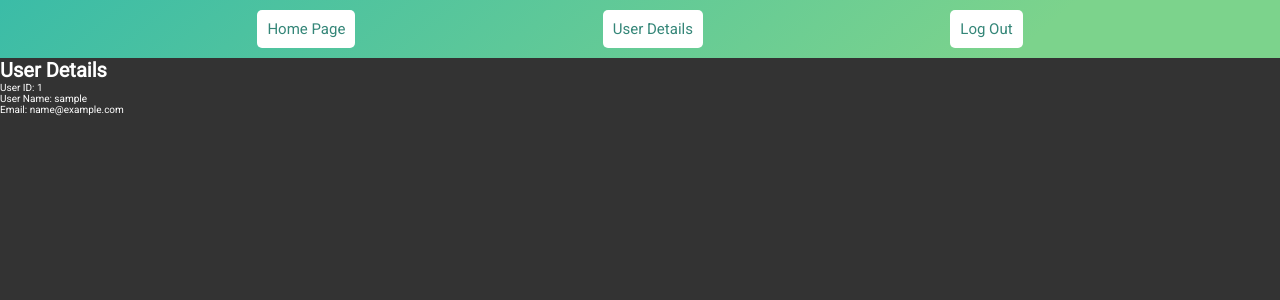
After one commit to Taylor-Rem/specs-capstone, a Flask app: page /user/1 in a window 1280 px wide. The commit adds this page. Shown: the top 300 px of the page. Run offline with Flask 2, Linux system fonts and the light colour scheme; the visitor is signed in with stand-in values (Sample User, id 1); data comes from the database, SQL or seed files in the repository.

Commit message:
user details page working, working on database configuration now

```diff
--- a/crud.py
+++ b/crud.py
@@ -1,20 +1,27 @@
-from model import db, User
+from model import db, connect_to_db, User, Story, Scene, Storyboard, Image
 
 def create_user(username, email, password):
   user = User(username=username, email = email, password=password)
   return user
 
-def get_user_by_id(user_id):
-  return User.query.get(user_id)
-
 def get_user_by_email(email):
   return User.query.filter(User.email == email).first()
 
-def get_user_by_username(username):
-  return User.query.filter(user.username == username).first()
+def create_story(user_id, story_name):
+  story = Story(user_id=user_id, story_name=story_name)
+  return story
 
-def log_out(user_id):
-  pass
+def create_scene(story_id, scene_description):
+  story = Scene(story_id=story_id, scene_description=scene_description)
+  return story
+
+def create_storyboard(scene_id, storyboard_description, is_favorite):
+  storyboard = Storyboard(scene_id=scene_id, storyboard_description=storyboard_description, is_favorite=is_favorite)
+  return storyboard
+
+def create_image(storyboard_id, prompt, url, description):
+  image = Image(storyboard_id=storyboard_id, prompt=prompt, url=url, description=description)
+  return image
 
 if __name__ == '__main__':
   from server import app
--- a/server.py
+++ b/server.py
@@ -1,4 +1,5 @@
 from flask import Flask, render_template, request, url_for, redirect, flash, session
+
 import crud
 from image_gen import create_custom_image
 from model import connect_to_db, db
@@ -8,11 +9,12 @@ app.secret_key = 'ai_overlords'
 
 @app.route('/')
 def homepage():
-  # if 'user' in session:
-  #   return render_template('homepage.html')
-  # else:
-  #   return render_template('register_login.html')
-  return render_template('register_login.html')
+  if 'email' in session:
+    email = session['email']
+    user = crud.get_user_by_email(email)
+    return render_template('homepage.html', user=user)
+  else:
+    return render_template('register_login.html')
 
 @app.route('/register', methods=['POST'])
 def register():
@@ -20,7 +22,6 @@ def register():
   email = request.form.get('email')
   password = request.form.get('password')
   confirm_password = request.form.get('confirm_password')
-  print(username)
   user = crud.get_user_by_email(email)
 
   if user:
@@ -31,8 +32,8 @@ def register():
     user = crud.create_user(username, email, password)
     db.session.add(user)
     db.session.commit()
-    flash('Account created! Please log in')
-    session['user'] = user
+
+    session['email'] = email
   return redirect('/')
 
 @app.route('/login', methods=['POST'])
@@ -44,10 +45,19 @@ def login():
   if not user:
     flash('that user does not exist. Please Register')
   else:
-    session['user'] = user
-    print(session['user'])
+    session['email'] = email
+  return redirect('/')
 
-  return redirect('/')
+@app.route('/logout')
+def logout():
+  del session['email']
+  flash('logged out')
+  return redirect ('/')
+
+@app.route('/user/<int:user_id>')
+def user(user_id):
+  user = crud.get_user_by_email(session['email'])
+  return render_template('user_details.html', user=user)
 
 # @app.route('/create_image', methods=['POST'])
 # def create_image():
--- a/static/base.css
+++ b/static/base.css
@@ -26,6 +26,26 @@ input {
   color: black;
   margin-bottom: 1rem;
 }
+nav {
+  display: flex;
+  justify-content: space-evenly;
+  background: linear-gradient(140deg, #3bbca7 0%, #7cd38c 80%);
+  padding: 1rem;
+}
+a {
+  text-decoration: none;
+  background-color: white;
+  border-radius: 5px;
+  padding: 1rem;
+  font-size: 1.5rem;
+  color: #348678;
+  transition: all 0.3s;
+}
+a:hover {
+  color: #224943;
+  transition: all 0.3s;
+  border-radius: 15px;
+}
 .welcome {
   text-align: center;
   margin-top: 5rem;
--- a/templates/base.html
+++ b/templates/base.html
@@ -15,6 +15,12 @@
     {% block head %}{% endblock %}
   </head>
   <body>
-    {% block body %}{% endblock %}
+    {% if 'email' in session %}
+    <nav>
+      <a href="{{ url_for('homepage') }}">Home Page</a>
+      <a href="{{ url_for('user', user_id=user.user_id) }}">User Details</a>
+      <a href="{{ url_for('logout') }}">Log Out</a>
+    </nav>
+    {% endif %} {% block body %}{% endblock %}
   </body>
 </html>
--- a/templates/homepage.html
+++ b/templates/homepage.html
@@ -1,4 +1,4 @@
 {% extends 'base.html' %} {% block title %} Capstone {% endblock %} {% block
 body %}
-<h1>wow! you logged in!!</h1>
+<div class="story-container"></div>
 {% endblock %}
--- a/templates/register_login.html
+++ b/templates/register_login.html
@@ -5,7 +5,7 @@ body %}
   <form class="register-login-form" action="/login" method="POST">
     <h1>Login</h1>
     <input type="text" name="email" placeholder="email" />
-    <input type="text" name="password" placeholder="password" />
+    <input type="password" name="password" placeholder="password" />
     <button>Submit</button>
   </form>
   <form class="register-login-form" action="/register" method="POST">
--- /dev/null
+++ b/templates/user_details.html
@@ -0,0 +1,7 @@
+{% extends 'base.html' %} {% block title %} Capstone {% endblock %} {% block
+body %}
+<h1>User Details</h1>
+<p>User ID: {{ user.user_id }}</p>
+<p>User Name: {{ user.username }}</p>
+<p>Email: {{user.email}}</p>
+{% endblock %}
```
Also changed, not shown: model.py (+13 -1 lines).
